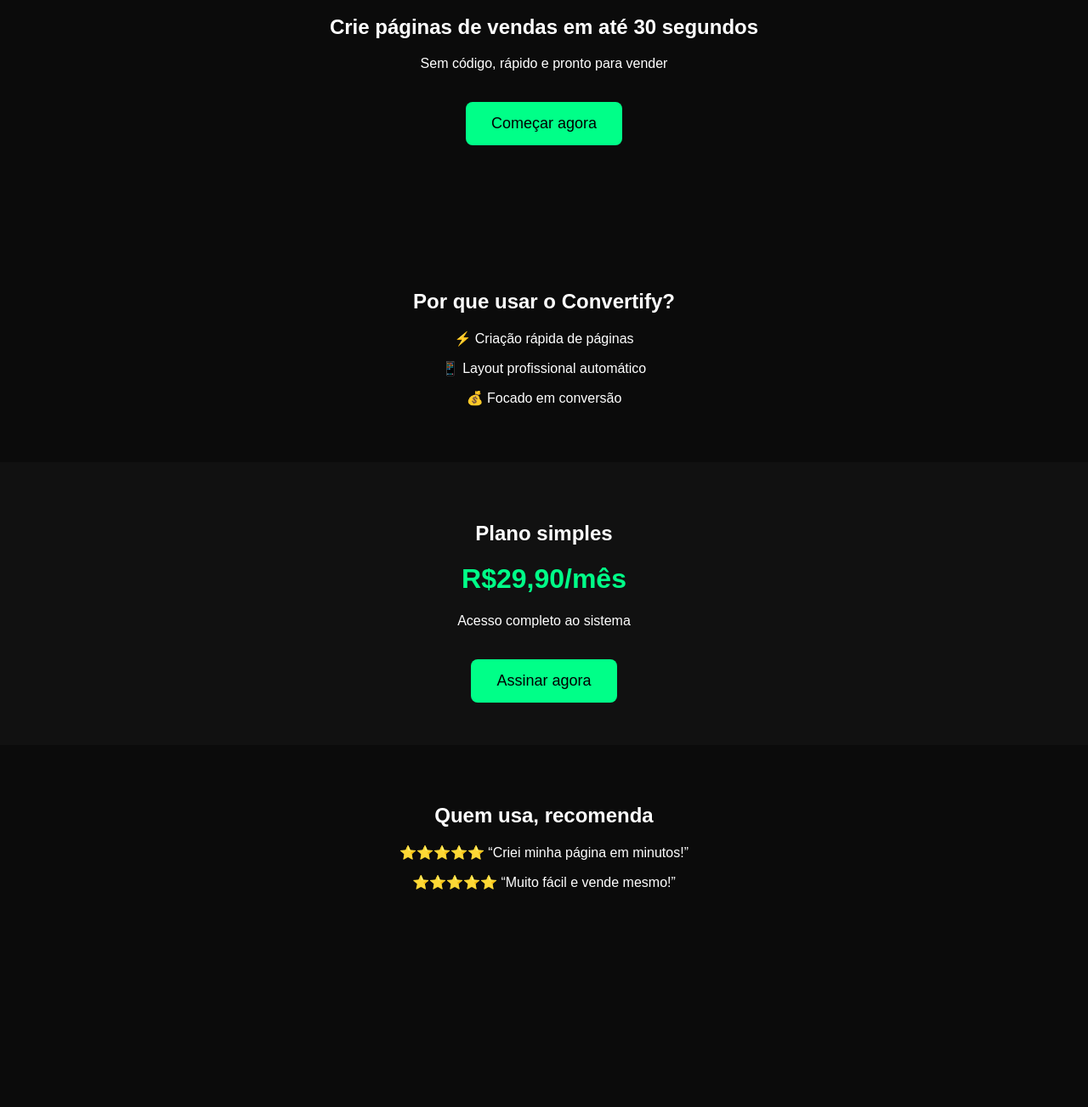
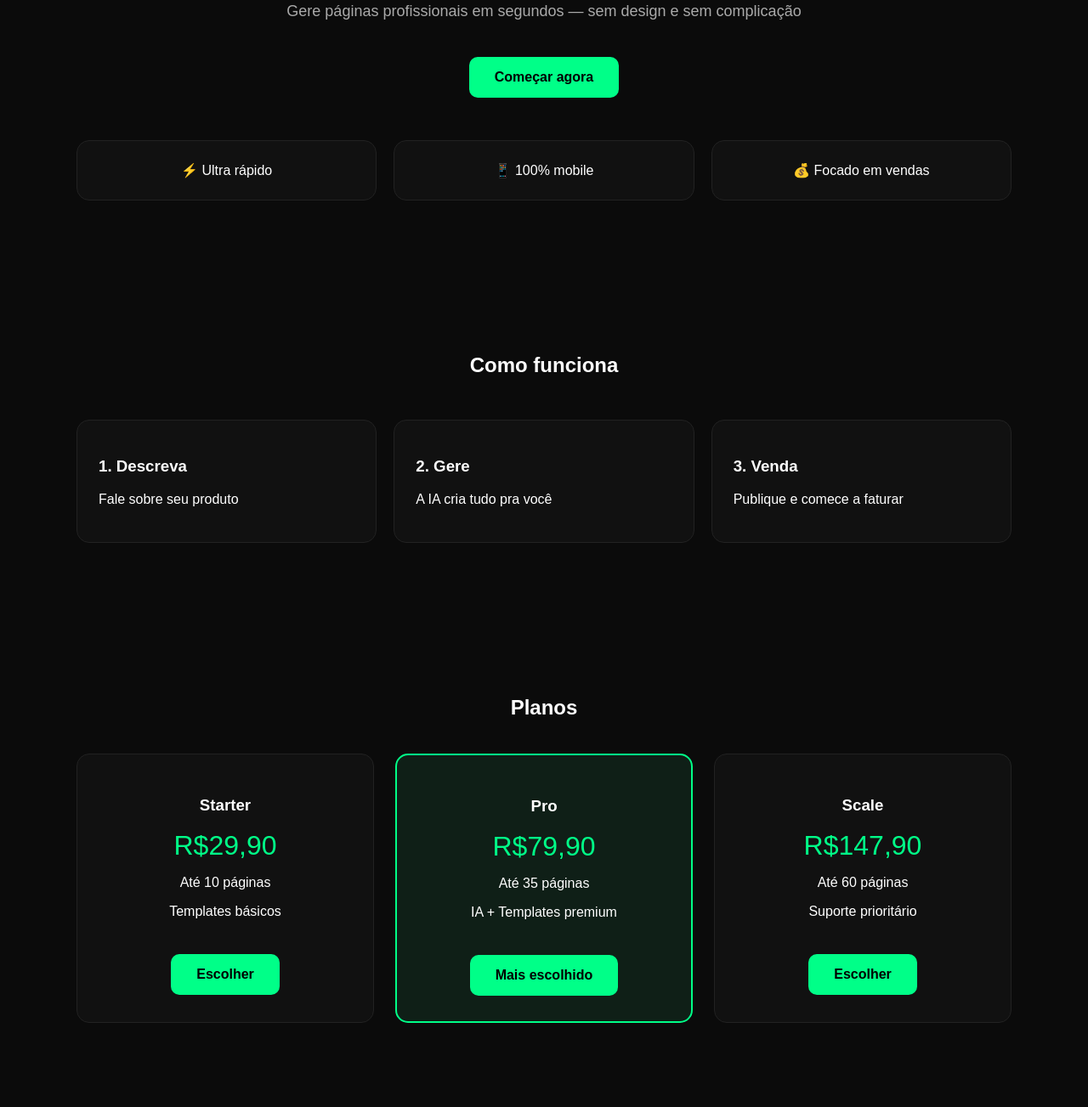
Before and after one commit to leetauzbr-ui/convertify, a plain HTML site: page index.html in a window 1280 px wide. Shown: the part 207-1510 px from the top of the page at 85% size. Before the commit the page ends 1321 px from the top, so only its background shows below. Drawn offline with Linux system fonts and the light colour scheme.

Commit message:
Update index.html

```diff
--- a/index.html
+++ b/index.html
@@ -1,53 +1,188 @@
 <!DOCTYPE html>
-<html>
+<html lang="pt-br">
 <head>
-  <title>Convertify</title>
+<meta charset="UTF-8">
+<title>Convertify</title>
+
+<style>
+body{
+  margin:0;
+  font-family: Arial, sans-serif;
+  background:#0b0b0b;
+  color:#fff;
+}
+
+/* CONTAINER */
+.container{
+  max-width:1100px;
+  margin:auto;
+  padding:80px 20px;
+}
+
+/* HERO */
+.hero{
+  text-align:center;
+}
+
+.hero h1{
+  font-size:52px;
+  font-weight:bold;
+}
+
+.green{
+  color:#00ff88;
+}
+
+.hero p{
+  color:#aaa;
+  font-size:18px;
+  margin-top:10px;
+}
+
+.btn{
+  display:inline-block;
+  margin-top:25px;
+  padding:15px 30px;
+  background:#00ff88;
+  color:#000;
+  border-radius:10px;
+  text-decoration:none;
+  font-weight:bold;
+}
+
+/* CARDS */
+.grid{
+  display:grid;
+  grid-template-columns: repeat(auto-fit, minmax(250px,1fr));
+  gap:20px;
+  margin-top:50px;
+}
+
+.card{
+  background:#111;
+  padding:25px;
+  border-radius:15px;
+  border:1px solid #222;
+}
+
+/* PLANOS */
+.pricing{
+  display:grid;
+  grid-template-columns: repeat(auto-fit, minmax(280px,1fr));
+  gap:25px;
+  margin-top:40px;
+}
+
+.plan{
+  background:#111;
+  padding:30px;
+  border-radius:15px;
+  border:1px solid #222;
+  text-align:center;
+}
+
+.plan.highlight{
+  border:2px solid #00ff88;
+  background:#0f1f17;
+}
+
+.price{
+  font-size:32px;
+  color:#00ff88;
+  margin:15px 0;
+}
+
+/* FOOTER */
+.footer{
+  text-align:center;
+  padding:40px;
+  color:#666;
+}
+</style>
+
 </head>
 
-<body style="margin:0;font-family:sans-serif;background:#0b0b0b;color:white;">
+<body>
 
-  <!-- HERO -->
-  <div style="text-align:center;padding:100px 20px;">
-    <h1 style="font-size:50px;color:#00ff88;">Convertify 🚀</h1>
-    <h2>Crie páginas de vendas em até 30 segundos</h2>
-    <p>Sem código, rápido e pronto para vender</p>
+<!-- HERO -->
+<div class="container hero">
+  <h1>Crie páginas que <span class="green">realmente vendem</span></h1>
+  <p>Gere páginas profissionais em segundos — sem design e sem complicação</p>
 
-    <a href="/login.html">
-      <button style="margin-top:20px;padding:15px 30px;background:#00ff88;color:#000;border:none;font-size:18px;border-radius:8px;">
-        Começar agora
-      </button>
-    </a>
+  <a href="#" class="btn">Começar agora</a>
+
+  <div class="grid">
+    <div class="card">⚡ Ultra rápido</div>
+    <div class="card">📱 100% mobile</div>
+    <div class="card">💰 Focado em vendas</div>
   </div>
+</div>
 
-  <!-- BENEFÍCIOS -->
-  <div style="text-align:center;padding:50px;">
-    <h2>Por que usar o Convertify?</h2>
+<!-- COMO FUNCIONA -->
+<div class="container">
+  <h2 style="text-align:center;">Como funciona</h2>
 
-    <p>⚡ Criação rápida de páginas</p>
-    <p>📱 Layout profissional automático</p>
-    <p>💰 Focado em conversão</p>
+  <div class="grid">
+    <div class="card">
+      <h3>1. Descreva</h3>
+      <p>Fale sobre seu produto</p>
+    </div>
+
+    <div class="card">
+      <h3>2. Gere</h3>
+      <p>A IA cria tudo pra você</p>
+    </div>
+
+    <div class="card">
+      <h3>3. Venda</h3>
+      <p>Publique e comece a faturar</p>
+    </div>
   </div>
+</div>
 
-  <!-- PREÇO -->
-  <div style="text-align:center;padding:50px;background:#111;">
-    <h2>Plano simples</h2>
-    <h1 style="color:#00ff88;">R$29,90/mês</h1>
-    <p>Acesso completo ao sistema</p>
+<!-- PLANOS -->
+<div class="container">
+  <h2 style="text-align:center;">Planos</h2>
 
-    <a href="/login.html">
-      <button style="margin-top:20px;padding:15px 30px;background:#00ff88;color:#000;border:none;font-size:18px;border-radius:8px;">
-        Assinar agora
-      </button>
-    </a>
+  <div class="pricing">
+
+    <div class="plan">
+      <h3>Starter</h3>
+      <div class="price">R$29,90</div>
+      <p>Até 10 páginas</p>
+      <p>Templates básicos</p>
+      <a href="#" class="btn">Escolher</a>
+    </div>
+
+    <div class="plan highlight">
+      <h3>Pro</h3>
+      <div class="price">R$79,90</div>
+      <p>Até 35 páginas</p>
+      <p>IA + Templates premium</p>
+      <a href="#" class="btn">Mais escolhido</a>
+    </div>
+
+    <div class="plan">
+      <h3>Scale</h3>
+      <div class="price">R$147,90</div>
+      <p>Até 60 páginas</p>
+      <p>Suporte prioritário</p>
+      <a href="#" class="btn">Escolher</a>
+    </div>
+
   </div>
+</div>
 
-  <!-- PROVA SOCIAL -->
-  <div style="text-align:center;padding:50px;">
-    <h2>Quem usa, recomenda</h2>
+<!-- PROVA SOCIAL -->
+<div class="container" style="text-align:center;">
+  <h2>Quem usa, recomenda</h2>
+  <p>⭐⭐⭐⭐⭐ "Criei minha página em minutos!"</p>
+  <p>⭐⭐⭐⭐⭐ "Muito fácil e vende mesmo!"</p>
+</div>
 
-    <p>⭐⭐⭐⭐⭐ “Criei minha página em minutos!”</p>
-    <p>⭐⭐⭐⭐⭐ “Muito fácil e vende mesmo!”</p>
-  </div>
+<div class="footer">
+  © 2026 Convertify
+</div>
 
 </body>
 </html>
```
